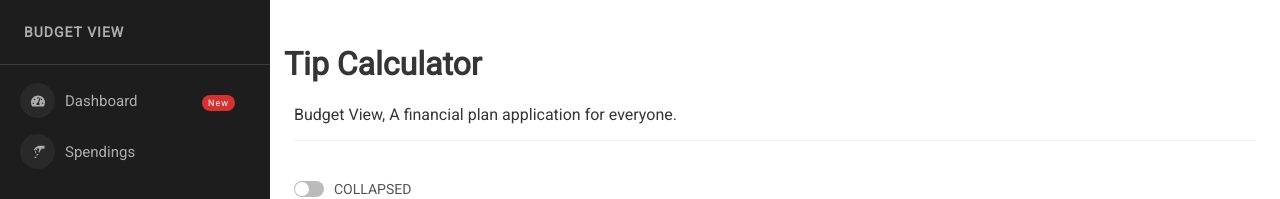
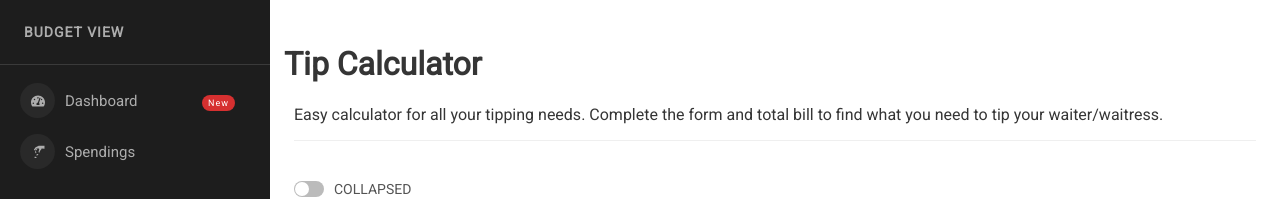
Before and after one commit to skip1113/Budget-view, a React (Create React App) app in the folder client/: page /tipcalc in a window 1280 px wide. Shown: the top 199 px of the page. Built offline with nearby package versions, Linux system fonts and the light colour scheme.

Commit message:
Paragraph for tipcalc page

```diff
--- a/client/src/components/layouts/Tipcalc.jsx
+++ b/client/src/components/layouts/Tipcalc.jsx
@@ -24,7 +24,7 @@ const Tipcalc = ({
           {/* <img width={80} src={reactLogo} alt="react logo" />  */}
           Tip Calculator
         </h1>
-        <p>Budget View, A financial plan application for everyone.</p>
+        <p>Easy calculator for all your tipping needs. Complete the form and total bill to find what you need to tip your waiter/waitress.</p>
       </header>
       <div className="block ">
         <Switch
```
